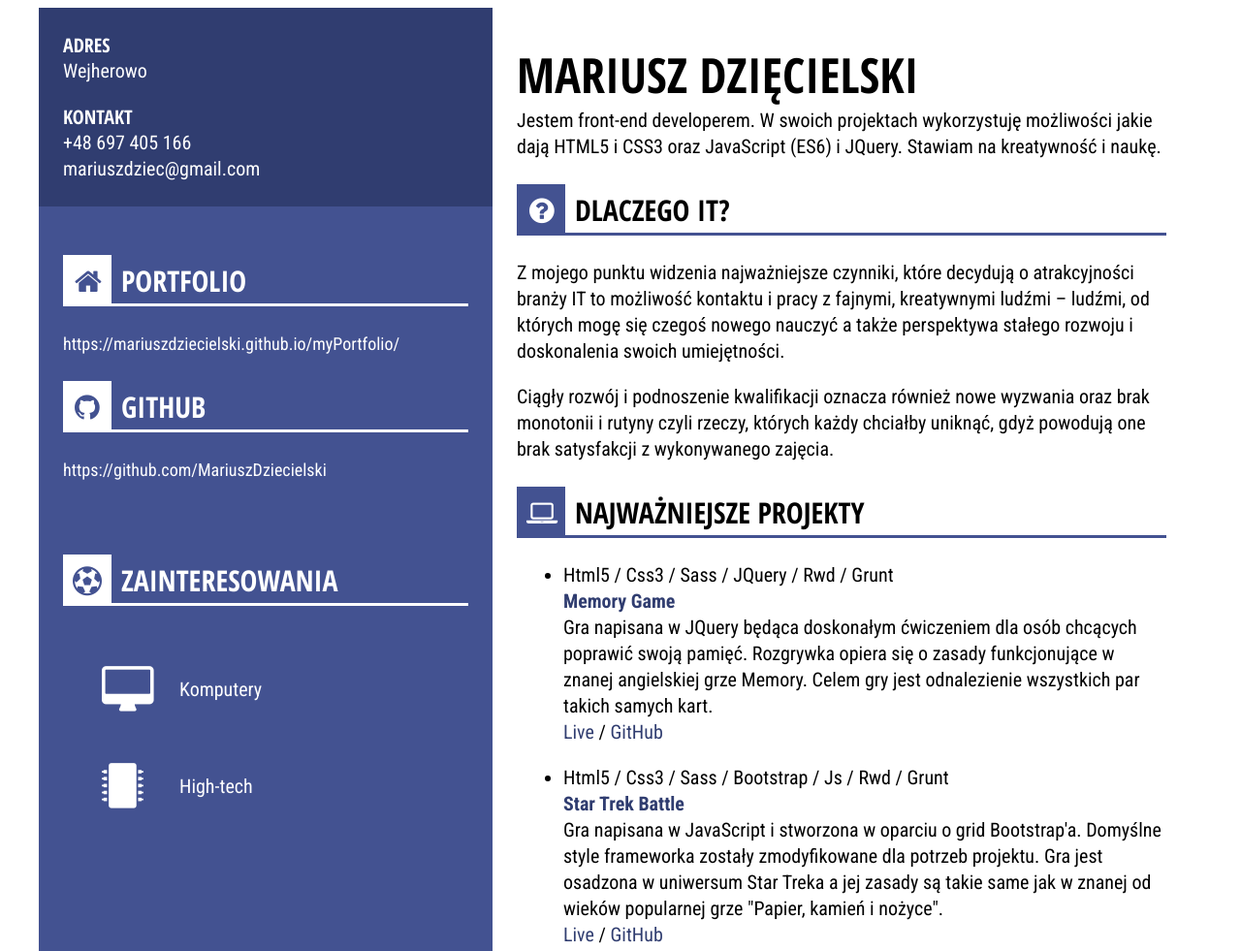
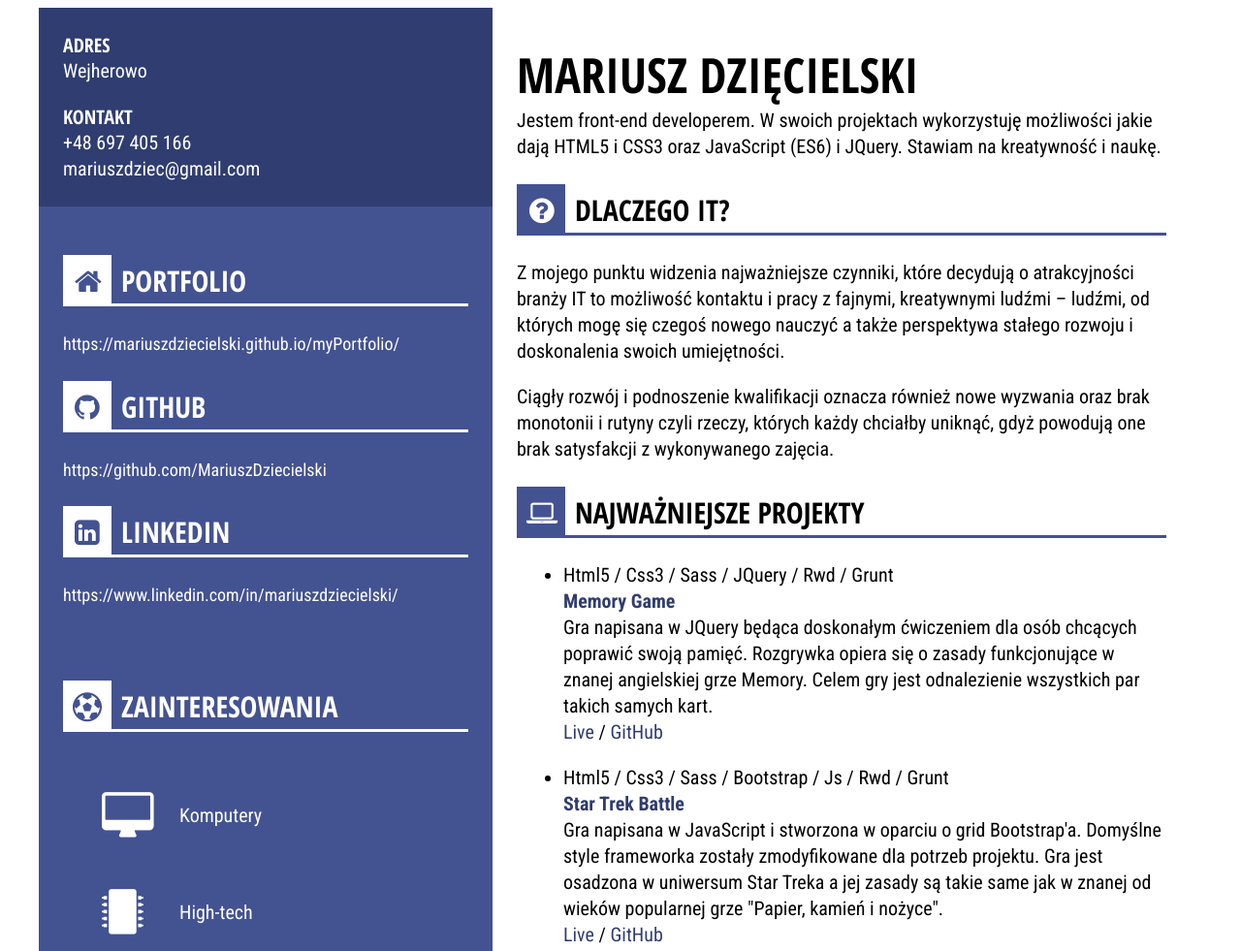
Before and after one commit to MariuszDziecielski/curriculumVitae, a website: page index.html in a window 1280 px wide. Shown: the top 981 px of the page at 97% size. Drawn offline with nearby package versions, Linux system fonts and the light colour scheme; files that its build step writes are made by us from their sources.

Commit message:
Add link to LinkedIn profile

```diff
--- a/index.html
+++ b/index.html
@@ -32,6 +32,12 @@
                             <i class="fa fa-github" aria-hidden="true"></i>Github
                         </h2>
                         <a href="https://github.com/MariuszDziecielski" target="_blank">https://github.com/MariuszDziecielski</a>
+                    </div>
+                    <div class="linkedin">
+                        <h2>
+                            <i class="fa fa-linkedin-square" aria-hidden="true"></i>LinkedIn
+                        </h2>
+                        <a href="https://www.linkedin.com/in/mariuszdziecielski/" target="_blank">https://www.linkedin.com/in/mariuszdziecielski/</a>
                     </div>
                 </div>
                 <div class="hobbies">
--- a/js/script.js
+++ b/js/script.js
@@ -1,5 +1,6 @@
 if ($(window).width() <= 360) {
     $(".social_media .portfolio a").text("https://mariuszdziecielski.github.io/...");
+    $(".social_media .linkedin a").text("https://www.linkedin.com/in/...");
     $(".projects h2").html('<i class="fa fa-laptop" aria-hidden="true"></i>Projekty');
     $(".skills h2").html('<i class="fa fa-code" aria-hidden="true"></i>Umiejętności');
 }
```
